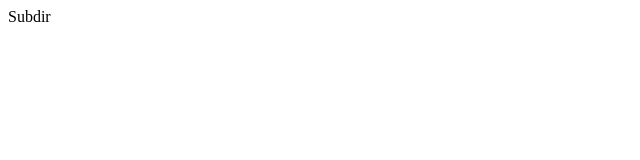
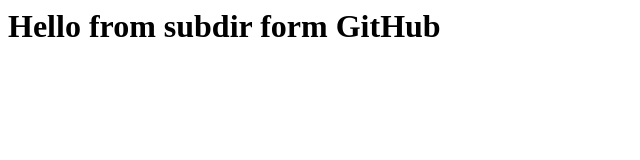
Before and after one commit to Vaidas88/fake-project, a plain HTML site: page subdir/test.html in a window 1280 px wide. Shown: the whole page, without its empty margins (0-640 px from the left). Drawn offline with Linux system fonts and the light colour scheme.

Commit message:
ketvirtas commitas is git

```diff
--- a/subdir/test.html
+++ b/subdir/test.html
@@ -1,7 +1,7 @@
 <html>
 
 <body>
-    <div>Subdir</div>
+    <h1>Hello from subdir form GitHub</h1>
 </body>
 
 </html>
```
